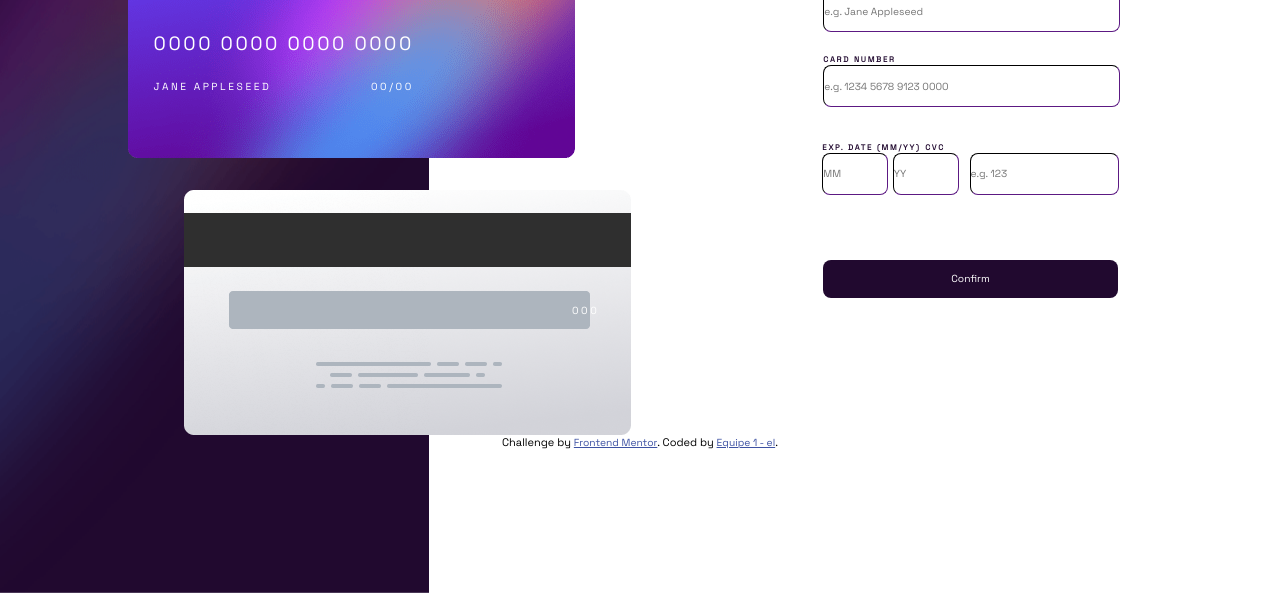
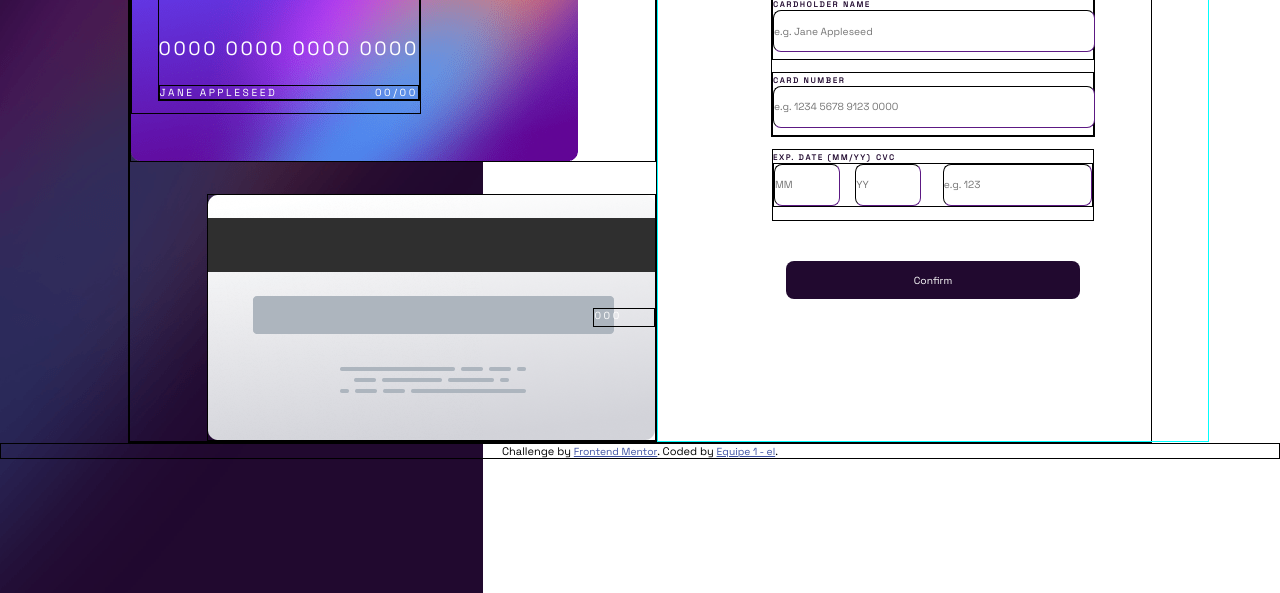
Before and after one commit to YanAquinoo/Equipe-1, a plain HTML site: page Semana 3/index.html in a window 1280 px wide. Shown: the part 207-800 px from the top of the page. Drawn offline with Linux system fonts and the light colour scheme.

Commit message:
mudei um pouco dos inputs

```diff
--- a/Semana 3/index.html
+++ b/Semana 3/index.html
@@ -45,29 +45,30 @@
             <div id="card_back">
                 <img src="images/bg-card-back.png" alt="bg_card_back" id="bg_card_back">
                 <div id="card_back_content">
-                    <p id="card_cvc">000</p>
+                    <p id="card_back_cvc">000</p>
                 </div>
             </div>
         </div>
 
         <div id="main_text_container">
             <div id="cardholder_and_number">
-                <div id="cardholder">
+                <div id="cardholder" class="card_input">
                     <label for="ch_name">Cardholder Name</label><br>
                     <input type="text" id="ch_name" placeholder="e.g. Jane Appleseed">
                 </div>
-                <div id="card_number">
-                    <label for="card_number">Card Number</label><br>
-                    <input type="number" id="number" placeholder="e.g. 1234 5678 9123 0000">
+                <div id="card_number" class="card_input">
+                    <label for="number">Card Number</label><br>
+                    <input type="number" id="number" class="number_input" placeholder="e.g. 1234 5678 9123 0000">
                 </div>
             </div>
-            <div id="exp_cvc">
+            <div id="exp_cvc" class="card_input">
                 <label for="exp_date">Exp. Date (MM/YY)</label>
-                <label for="cvc">CVC</label><br>
-                <input type="number" id="exp_month" class="exp_date" placeholder="MM">
-                <input type="number" id="exp_year" class="exp_date" placeholder="YY">
-
-                <input type="number" id="cvc" placeholder="e.g. 123">
+                <label for="cvc">CVC</label>
+                <div id="exp_cvc_input">
+                    <input type="number" id="exp_month" class="number_input" placeholder="MM">
+                    <input type="number" id="exp_year" class="number_input" placeholder="YY">
+                    <input type="number" id="cvc" class="number_input" placeholder="e.g. 123">
+                </div>
             </div>
             <button id="confirm_button">Confirm</button>
         </div>
--- a/Semana 3/style.css
+++ b/Semana 3/style.css
@@ -12,17 +12,22 @@ body {
     background-color: hsl(0, 0%, 100%);
 }
 
-div,section {
-//   border: 1px solid #000;
+div,
+section {
+    border: 1px solid #000;
 }
+
+
 
 #background_pattern {
     position: fixed;
+    z-index: -1;
     top: 0;
     left: 0;
-    height: 100%;
+
     background-repeat: no-repeat;
-    z-index: -1;
+    background-size: cover;
+    background-attachment: fixed;
 }
 
 #card_page {
@@ -34,11 +39,14 @@ div,section {
 
 }
 
+#cards {}
+
 #card_front {
     display: flex;
     margin-bottom: 4vh;
 }
-label{
+
+label {
     font-size: 0.6vw;
     font-weight: 900;
 }
@@ -76,7 +84,7 @@ label{
 }
 
 #card_back {
-    margin-left: 4.4vw;
+    margin-left: 6vw;
     display: grid;
     align-items: center;
     justify-items: right;
@@ -85,10 +93,11 @@ label{
 
 #card_back_content {
     position: absolute;
-    color: hsl(0, 0%, 100%);;
+    color: hsl(0, 0%, 100%);
+    ;
 }
 
-#card_cvc {
+#card_back_cvc {
     padding-right: 2.5vw;
     margin-bottom: 0.25vw;
 }
@@ -100,34 +109,45 @@ label{
 #main_text_container {
     display: grid;
     justify-items: center;
+    border-color: aqua;
 
     color: hsl(278, 68%, 11%);
     text-transform: uppercase;
     letter-spacing: 0.14vw;
 
-    padding-top: 3vh;
-    margin-top: 5vh;
-    margin-left: 5vw;
+    padding-top: 10vh;
 }
 
-#main_text_container
+.card_input {
+    width: 25vw;
+}
+
+.number_input {
+    -moz-appearance: textfield;
+    appearance: textfield;
+}
+
+ch_name::placeholder {
+    padding-left: 10vw;
+}
+
 
 #cardholder_and_number {
     display: grid;
     margin-bottom: 1.5vh;
-    width: 23vw;
 }
 
-#ch_name {
-    margin-bottom: 2vh;
+#cardholder_and_number input {
+    width: 25vw;
 }
 
-#card_number {
-    margin-bottom: 2vh;
+#cardholder {
+    margin-bottom: 1.5vh;
 }
 
-#exp_cvc {
-    margin-bottom: 2vh;
+#exp_cvc_input {
+    display: flex;
+    justify-content: space-between;
 }
 
 input {
@@ -135,26 +155,24 @@ input {
     border-radius: 8px;
     border-color: hsl(278, 68%, 11%);
     border-width: 0.1vw;
-    width: 23vw;
 }
 
-#Ch_name {
-    width: 23vw;
-}
+#Ch_name {}
 
 #exp_month,
 #exp_year {
     width: 5vw;
 }
 
-#cvc{
+#cvc {
     width: 11.5vw;
     margin-left: 0.5vw;
 }
 
 #confirm_button {
     width: 23vw;
-    height: 3vw;  margin: 10vw;
+    height: 3vw;
+    margin: 10vw;
     background-color: hsl(278, 68%, 11%);
     color: hsl(0, 0%, 100%);
     border: none;
```
Lines whose indentation alone changed are shown as unchanged.
